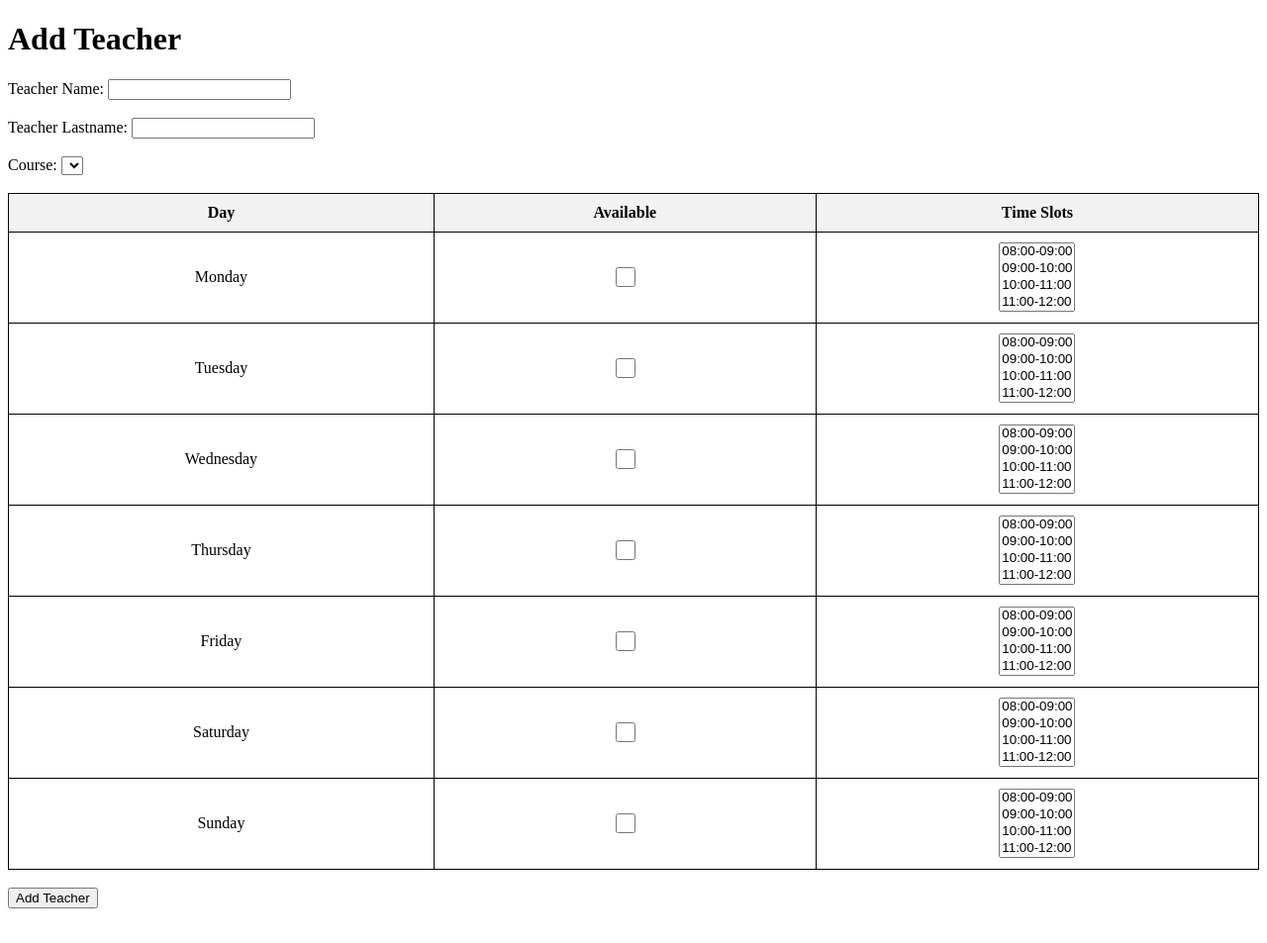
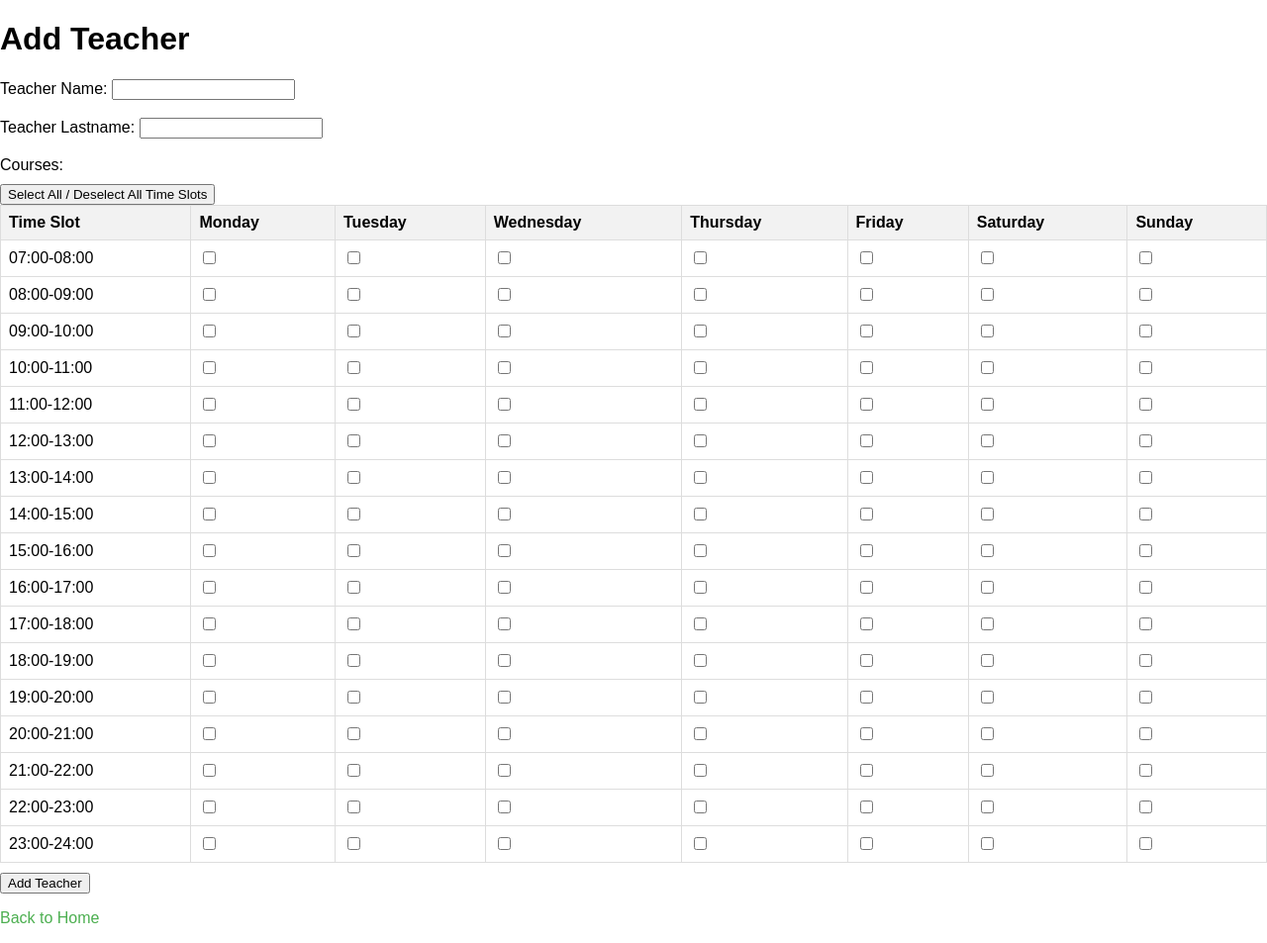
Before and after one commit to kracunovic92/TimeTableSchool, a Flask app: page /teachers in a window 1280 px wide. Shown: the whole page at 99% size. Before the commit the page ends 918 px from the top, so only its background shows below. Run offline with Flask 3, Linux system fonts and the light colour scheme; lists and menus that the app fills with data are empty.

Commit message:
fix templates

```diff
--- a/timetable/models/Slot.py
+++ b/timetable/models/Slot.py
@@ -52,7 +52,7 @@ class Slot:
     def check_day(self,day):
 
         const_day = day.lower()
-        list_days = ["monday", "tuesday","wednesday",'thursday','friday','saturday']
+        list_days = ["monday", "tuesday","wednesday",'thursday','friday','saturday', 'sunday']
 
         if const_day not in list_days:
             raise ValueError(f"This day doesnt exist {day}")
--- a/timetable/templates/courses.html
+++ b/timetable/templates/courses.html
@@ -3,8 +3,10 @@
 <head>
     <meta charset="UTF-8">
     <title>Courses</title>
+    <link rel="stylesheet" href="../static/styles.css">
 </head>
 <body>
+    <div class="container">
         <h1>Manage Courses</h1>
         <form method="POST">
             <label for="course_id">Course ID:</label>
@@ -13,6 +15,7 @@
             <input type="text" id="language" name="language" required><br>
             <button type="submit">Add Course</button>
         </form>
-    <a href="/">Back to Home</a>
+        <a href="/" class="back-button">Back to Home</a>
+    </div>
 </body>
 </html>
--- a/timetable/templates/teachers.html
+++ b/timetable/templates/teachers.html
@@ -4,69 +4,104 @@
     <meta charset="UTF-8">
     <meta name="viewport" content="width=device-width, initial-scale=1.0">
     <title>Add Teacher</title>
+    <link rel="stylesheet" href="../static/styles.css">
     <style>
-        table {
-            width: 100%;
-            border-collapse: collapse;
-        }
-        th, td {
-            border: 1px solid black;
-            padding: 10px;
-            text-align: center;
-        }
-        th {
-            background-color: #f2f2f2;
-        }
-        td input[type="checkbox"] {
-            width: 20px;
-            height: 20px;
+        .error {
+            color: red;
+            font-size: 0.9em;
+            margin-top: 10px;
         }
     </style>
 </head>
 <body>
+    <div class="container">
         <h1>Add Teacher</h1>
-    <form action="{{ url_for('manage_teachers') }}" method="POST">
+        <form id="teacher-form" action="{{ url_for('manage_teachers') }}" method="POST">
             <label for="name">Teacher Name:</label>
             <input type="text" id="name" name="name" required><br><br>
 
             <label for="lastname">Teacher Lastname:</label>
             <input type="text" id="lastname" name="lastname" required><br><br>
 
-        <label for="course">Course:</label>
-        <select id="course" name="course" required>
+            <label for="courses">Courses:</label>
+            <div class="courses-checkboxes">
                 {% for course in courses %}
-                <option value="{{ course.id }}">{{ course.language }}</option>
+                    <label>
+                        <input type="checkbox" name="courses[]" value="{{ course.id }}">
+                        {{ course.id }}
+                    </label><br>
                 {% endfor %}
-        </select><br><br>
+            </div>
+
+            <div class="error" id="courses-error"></div>
+
+            <button type="button" id="select-all">Select All / Deselect All Time Slots</button>
 
             <table>
                 <thead>
                     <tr>
-                    <th>Day</th>
-                    <th>Available</th>
-                    <th>Time Slots</th>
+                        <th>Time Slot</th>
+                        <th>Monday</th>
+                        <th>Tuesday</th>
+                        <th>Wednesday</th>
+                        <th>Thursday</th>
+                        <th>Friday</th>
+                        <th>Saturday</th>
+                        <th>Sunday</th>
                     </tr>
                 </thead>
                 <tbody>
+                    {% for slot in ['07:00-08:00', '08:00-09:00', '09:00-10:00', '10:00-11:00', '11:00-12:00', '12:00-13:00', '13:00-14:00', '14:00-15:00', '15:00-16:00', '16:00-17:00', '17:00-18:00', '18:00-19:00', '19:00-20:00', '20:00-21:00', '21:00-22:00', '22:00-23:00', '23:00-24:00'] %}
+                        <tr>
+                            <td>{{ slot }}</td>
                             {% for day in ['Monday', 'Tuesday', 'Wednesday', 'Thursday', 'Friday', 'Saturday', 'Sunday'] %}
-                    <tr>
-                        <td>{{ day }}</td>
                                 <td>
-                            <input type="checkbox" name="days" value="{{ day }}">
+                                    <input type="checkbox" name="availability[{{ day }}][]" value="{{ slot }}">
                                 </td>
-                        <td>
-                            <select name="timeslots_{{ day }}" multiple>
-                                {% for slot in ['08:00-09:00', '09:00-10:00', '10:00-11:00', '11:00-12:00', '12:00-13:00', '13:00-14:00', '14:00-15:00', '15:00-16:00', '16:00-17:00'] %}
-                                    <option value="{{ slot }}">{{ slot }}</option>
                             {% endfor %}
-                            </select>
-                        </td>
                         </tr>
                     {% endfor %}
                 </tbody>
-        </table><br>
+            </table>
+
+            <div class="error" id="slots-error"></div>
 
             <button type="submit">Add Teacher</button>
+            <a href="/" class="back-button">Back to Home</a>
         </form>
+    </div>
+
+    <script>
+        document.getElementById('select-all').addEventListener('click', function() {
+            const checkboxes = document.querySelectorAll('input[type="checkbox"]');
+            const allChecked = Array.from(checkboxes).every(checkbox => checkbox.checked);
+
+            checkboxes.forEach(checkbox => checkbox.checked = !allChecked);
+        });
+
+        document.getElementById('teacher-form').addEventListener('submit', function(event) {
+            let valid = true;
+            const coursesChecked = document.querySelectorAll('input[name="courses[]"]:checked').length > 0;
+            const slotsChecked = Array.from(document.querySelectorAll('input[name^="availability"]:checked')).length > 0;
+
+            // Clear previous error messages
+            document.getElementById('courses-error').textContent = '';
+            document.getElementById('slots-error').textContent = '';
+
+            if (!coursesChecked) {
+                document.getElementById('courses-error').textContent = 'Please select at least one course.';
+                valid = false;
+            }
+
+            if (!slotsChecked) {
+                document.getElementById('slots-error').textContent = 'Please select at least one time slot.';
+                valid = false;
+            }
+
+            if (!valid) {
+                event.preventDefault(); // Prevent form submission
+            }
+        });
+    </script>
 </body>
 </html>
--- a/timetable/templates/timetable.html
+++ b/timetable/templates/timetable.html
@@ -68,13 +68,13 @@
                         <div class="day">
                             <div class="day-header">{{ day }}</div>
                             <div class="slots">
-                                {% for slot in [8, 9, 10, 11, 12, 13, 14, 15, 16, 17] %}
+                                {% for slot in [7, 8, 9, 10, 11, 12, 13, 14, 15, 16, 17, 18, 19, 20, 21, 22, 23, 24] %}
                                     {% for classroom in solution %}
                                         {% if classroom['slot'].start_time == slot and classroom['slot'].day == day %}
                                             <div class="slot">
                                                 <div class="slot-course">{{ classroom['course']['language'] }} ({{ classroom['course']['id'] }}) {{ classroom['slot'].start_time}} - {{classroom['slot'].end_time}}</div>
                                                <div class="slot-details">
-                                                    Room: {{ classroom['room']['name'] }}<br>
+                                                    Room: {{ classroom['room']['id'] }}<br>
                                                     Teacher: {{ classroom['teacher']['name'] if classroom['teacher'] else 'N/A' }}<br>
                                                     Students:
                                                     {% for student in classroom['students'] %}
```
Also changed, not shown: timetable/models/Course.py (+10 -1 lines), timetable/models/Student.py (+6 -2 lines), timetable/templates/classrooms.html (+20 -23 lines), timetable/templates/index.html (+11 -8 lines), timetable/templates/students.html (+44 -14 lines). Lines whose indentation alone changed are shown as unchanged.
